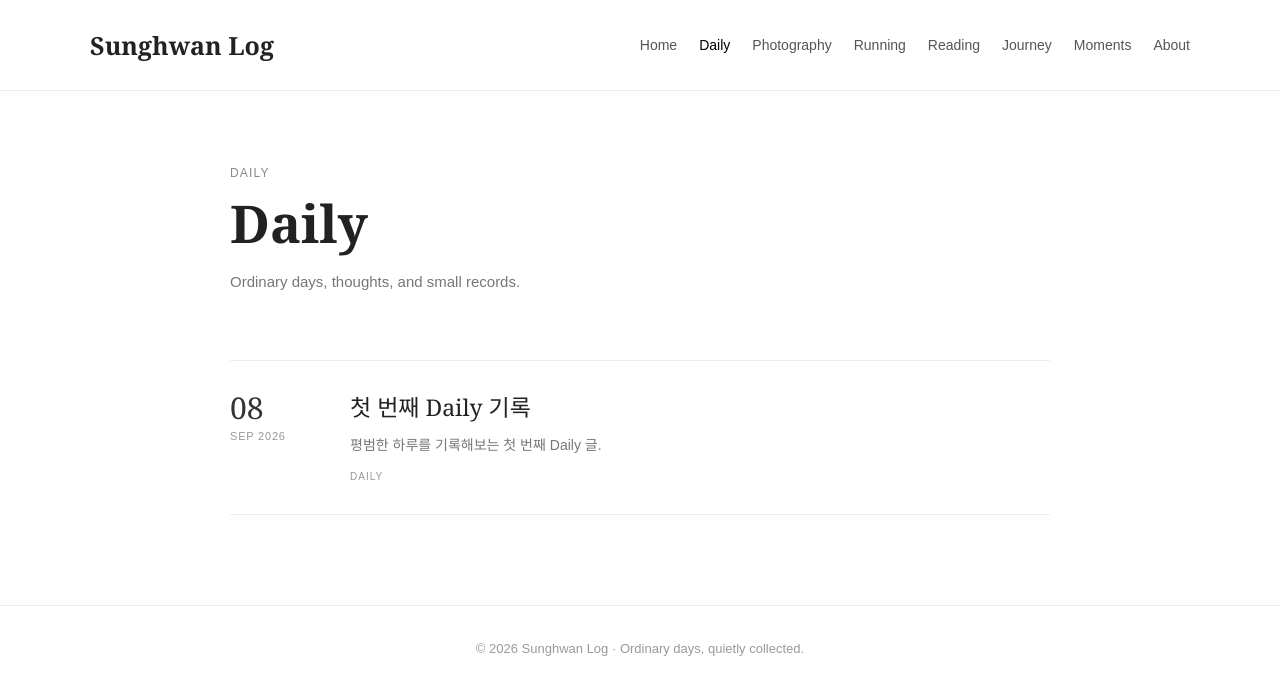
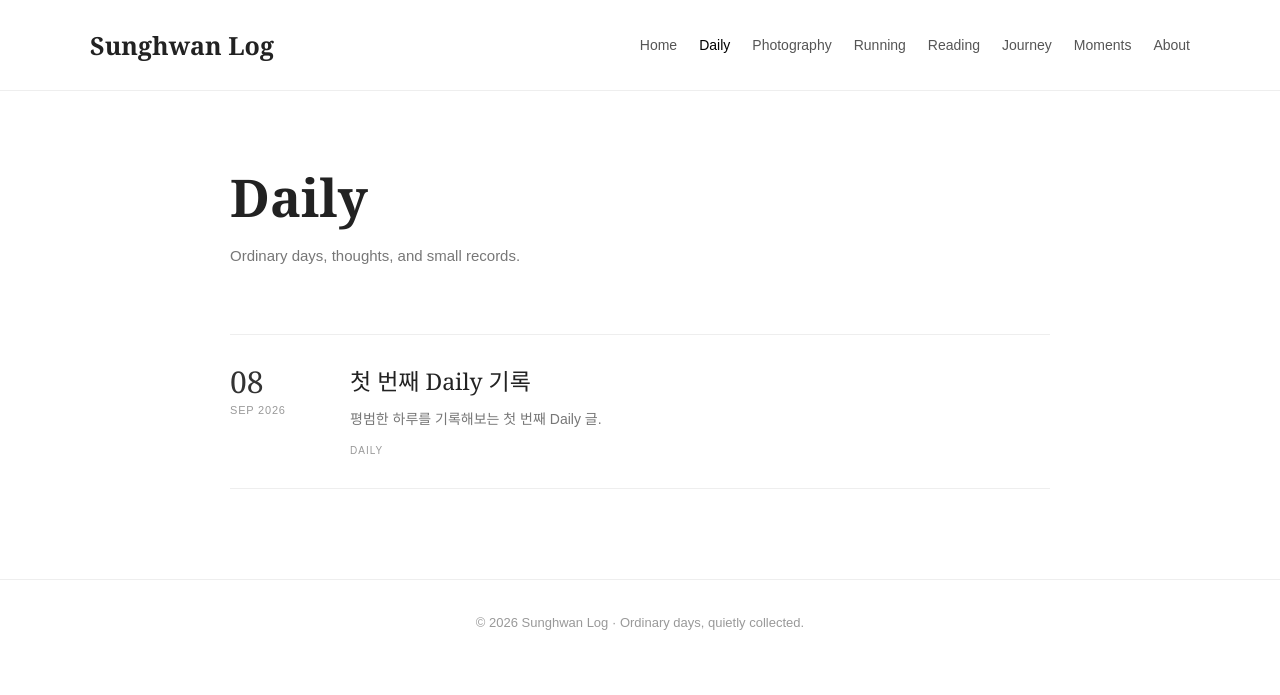
Before and after one commit to sunghwanlog/sunghwanlog.github.io, a Jekyll site: the page built from daily.html, in a window 1280 px wide. Shown: the top 695 px of the page. Built offline with Jekyll 4.4.1, drawn with Linux system fonts in a browser that asks for light colours.

Commit message:
Update daily.html

```diff
--- a/daily.html
+++ b/daily.html
@@ -86,13 +86,6 @@
     .daily-header {
       max-width: 820px;
       margin: 75px auto 0;
-    }
-
-    .daily-label {
-      color: #888;
-      font-size: 12px;
-      letter-spacing: 1.2px;
-      text-transform: uppercase;
     }
 
     .daily-header h1 {
@@ -387,10 +380,6 @@
 
   <section class="daily-header">
 
-    <div class="daily-label">
-      Daily
-    </div>
-
     <h1>
       Daily
     </h1>
```
